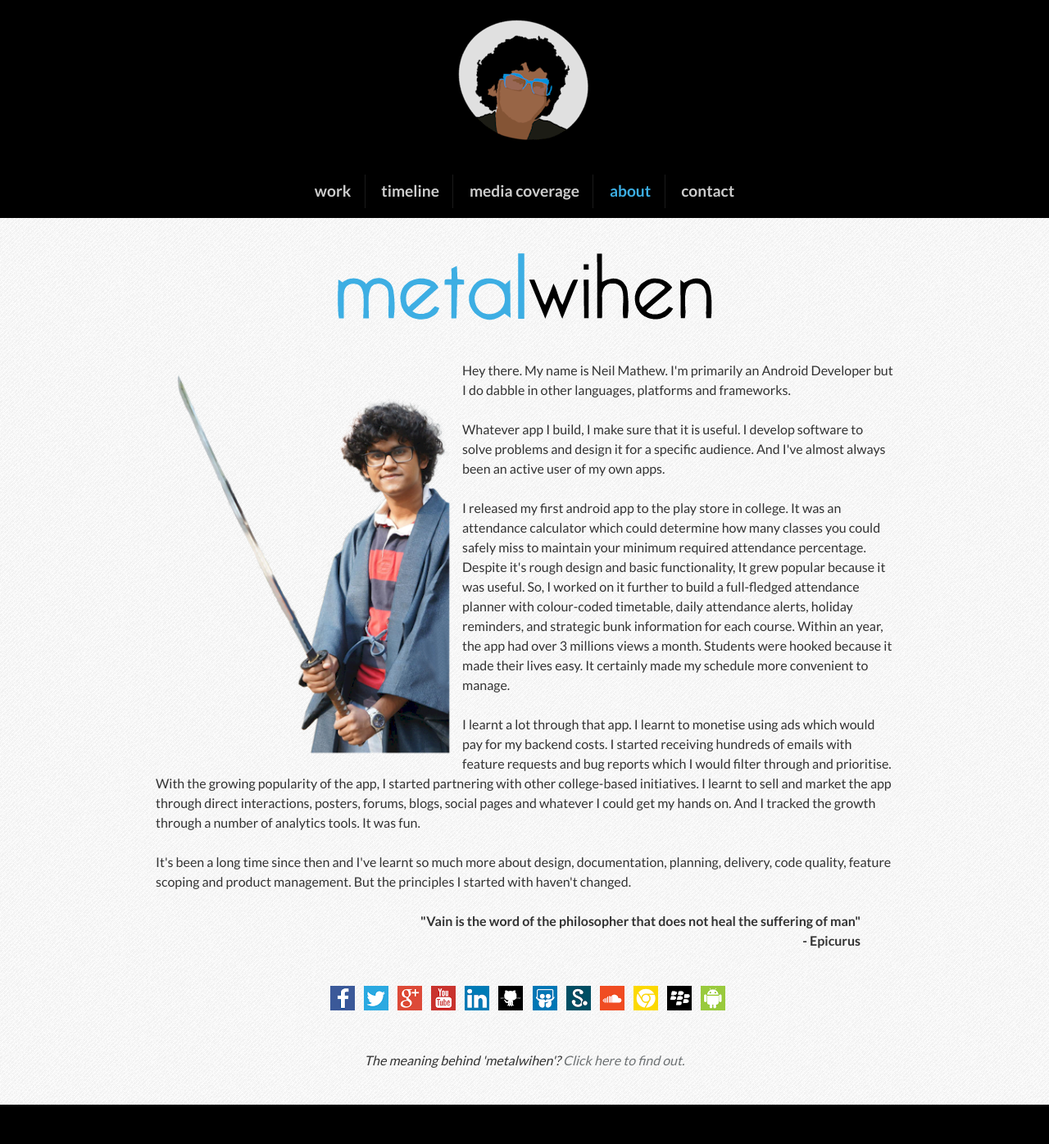
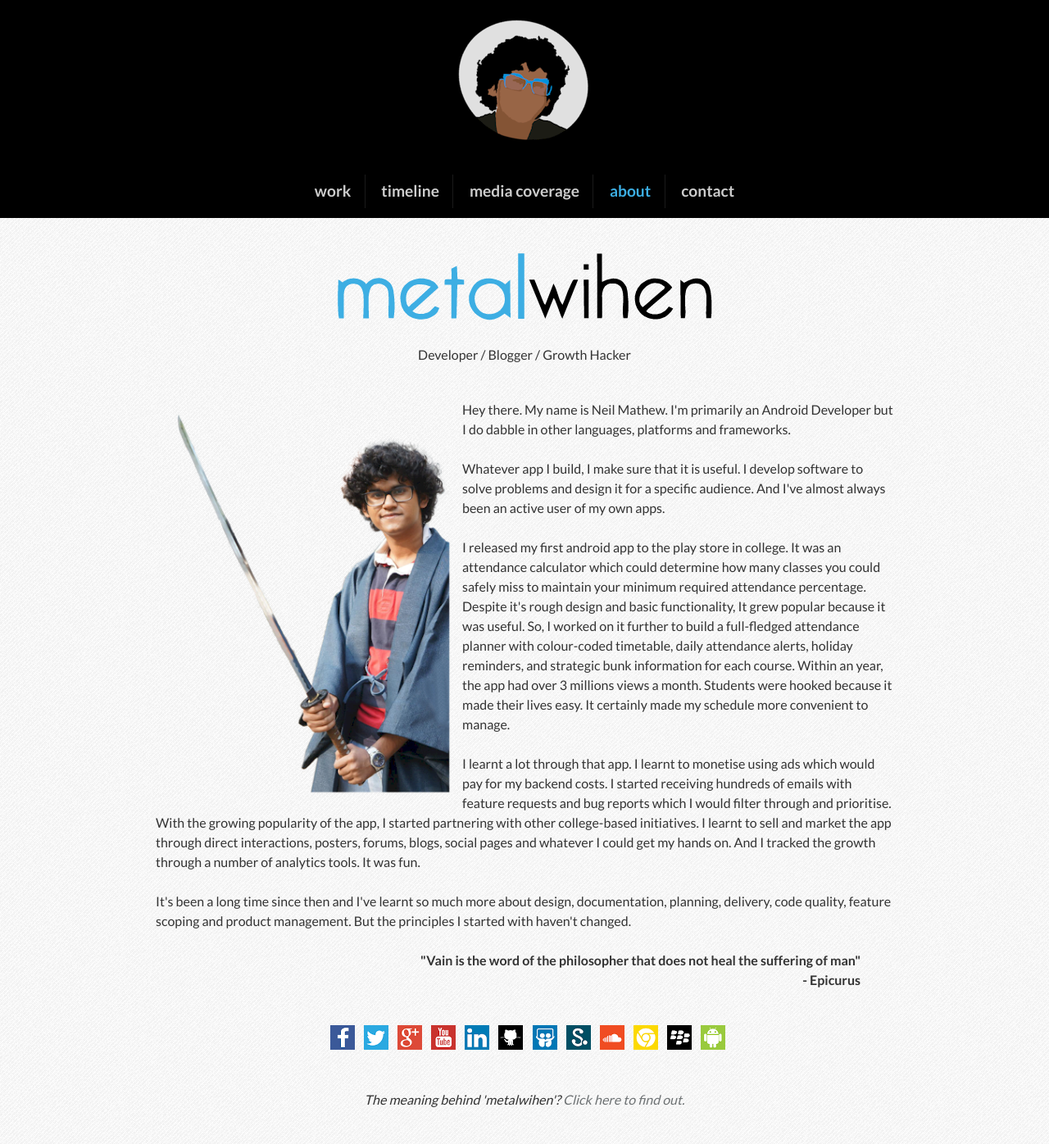
Before and after one commit to metalwihen/metalwihen.github.io, a Jekyll site: the page built from index.html, in a window 1280 px wide. Shown: the whole page at 82% size. Built offline with Jekyll 4.4.1, drawn with Linux system fonts in a browser that asks for light colours; before the commit the page ends 1348 px from its top, so only the background shows below that.

Commit message:
Update index.html

```diff
--- a/index.html
+++ b/index.html
@@ -4,7 +4,7 @@ title: About
 ---
 
 <p align="center"><img src="img/mw11.png"></p>
-
+<p align="center">Developer / Blogger / Growth Hacker</p>
 <br>
 
 <section>
```
